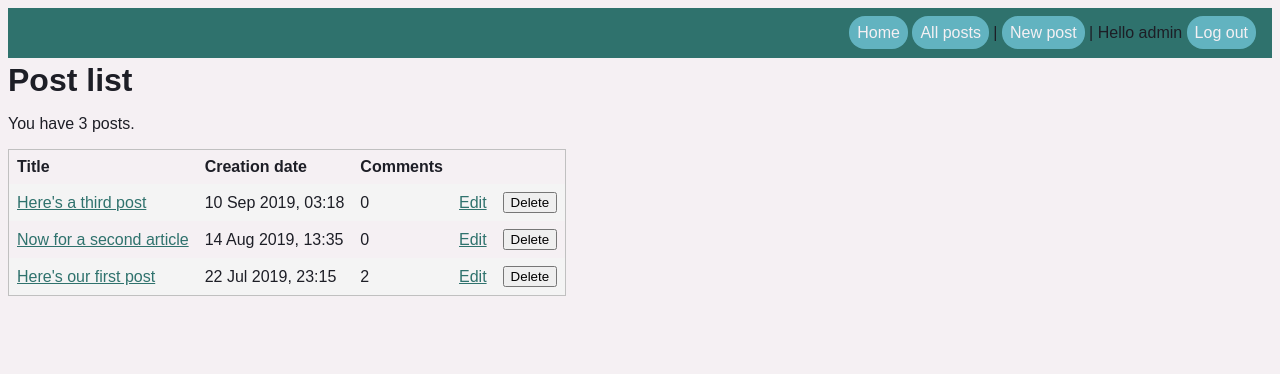
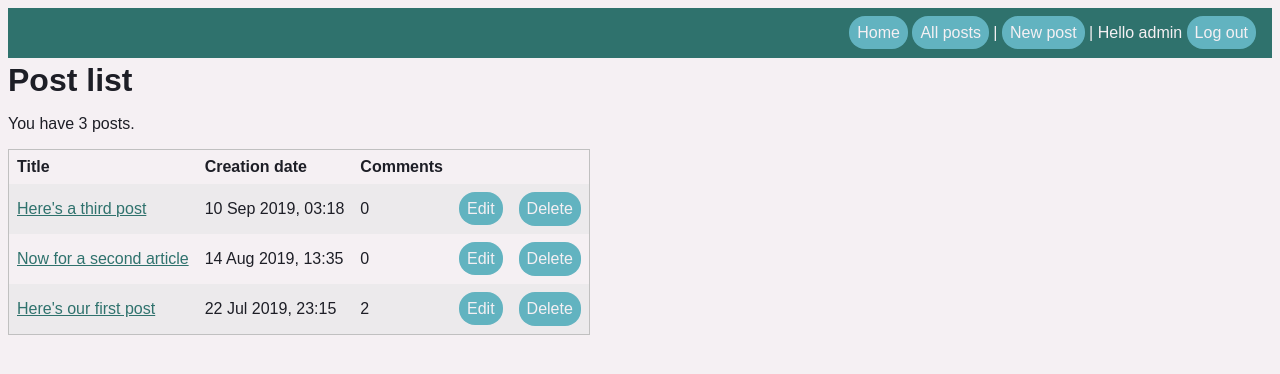
Before and after one commit to leggettc18/blog-php-fpm, a PHP site: page /list-posts.php in a window 1280 px wide. Shown: the top 374 px of the page. Run offline with PHP 8.4, Linux system fonts and the light colour scheme; a user stored in the database is signed in; data comes from the database, SQL or seed files in the repository.

Commit message:
Styles more buttons to match the theme and adds subtle hover effects to indicate they can be clicked.

```diff
--- a/www/html/assets/main.css
+++ b/www/html/assets/main.css
@@ -30,7 +30,7 @@ a {
 
 .top-menu {
 	background: #2f726d;
-	color: #1D1E26;
+	color: #f5f0f3;
 	min-height: 18px;
 	padding: 16px;
 	margin-bottom: 4px;
@@ -54,6 +54,10 @@ h1, h2, h3 {
 #title a {
 	text-decoration: none;
 	color: #1d1e26;
+}
+
+#title a:hover{
+	text-decoration: underline;
 }
 
 #summary {
@@ -121,6 +125,11 @@ body {
 	padding: 0.5em;
 	border-radius: 1em;
 	text-decoration: none;
+	font-size: 1em;
+}
+
+.button-primary:hover {
+	background-color: #559aa5;
 }
 
 .button-secondary {
@@ -190,5 +199,5 @@ body {
 }
 
 #post-list tbody tr:nth-child(odd) {
-	background-color: #f4f4f4;
+	background-color: #eceaec;
 }
--- a/www/html/edit-post.php
+++ b/www/html/edit-post.php
@@ -121,6 +121,7 @@ if ($_POST)
             </div>
             <div>
                 <input
+                    class="button-primary"
                     type="submit"
                     value="Save post"
                 />
--- a/www/html/install.php
+++ b/www/html/install.php
@@ -83,6 +83,7 @@ if (isset($_SESSION['try-install']))
             <p>Click the install button to reset the database.</p>
             <form method="post">
                 <input
+                    class="button-primary"
                     name="install"
                     type="submit"
                     value="Install"
--- a/www/html/list-posts.php
+++ b/www/html/list-posts.php
@@ -68,10 +68,11 @@ $posts=getAllPosts($pdo);
                                 <?php echo $post['comment_count'] ?>
                             </td>
                             <td>
-                                <a href="edit-post.php?post_id=<?php echo $post['id']?>">Edit</a>
+                                <a class="button-primary href="edit-post.php?post_id=<?php echo $post['id']?>">Edit</a>
                             </td>
                             <td>
                                 <input
+                                    class="button-primary"
                                     type="submit"
                                     name="delete-post[<?php echo $post['id']?>]"
                                     value="Delete"
--- a/www/html/login.php
+++ b/www/html/login.php
@@ -79,7 +79,7 @@ if ($_POST)
                     name="password"
                 />
             </div>
-            <input type="submit" name="submit" value="Login" />
+            <input class="button-primary" type="submit" name="submit" value="Login" />
         </form>
     </body>
 </html>
```
